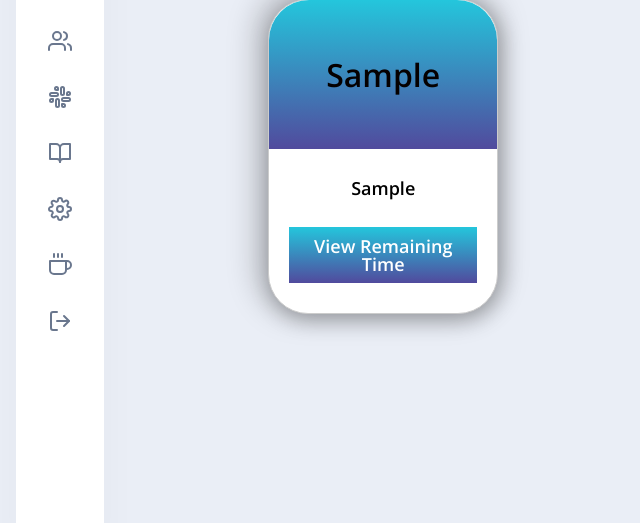
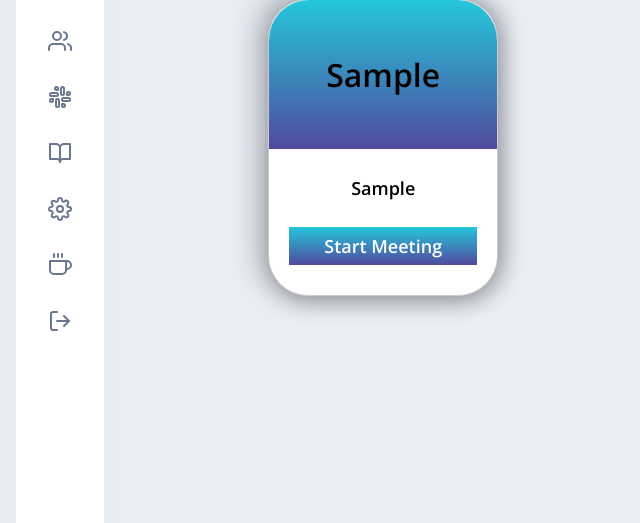
Before and after one commit to AbijithPrasanthan/Collaborative-Learning-Platform, a Django app: page / in a window 1280 px wide; the page is wider, and only the part inside the window is pictured. Shown: the part 187-710 px from the top of that part, without its empty margins (0-640 px from the left). Run offline with Django 4.2, Linux system fonts and the light colour scheme; a user stored in the database is signed in; tables that the repository leaves empty hold one stand-in row (values such as "Sample post"); some libraries are stand-ins or nearby versions.

Commit message:
added restrictions in joining meeting

```diff
--- a/templates/CLP/dashboard.html
+++ b/templates/CLP/dashboard.html
@@ -11,7 +11,7 @@
 
 <div class="cards-list" id='meet' >
     {% if content %} {% for d,val in data %} {% csrf_token %}
-    <div class="card" id="{{ val.slug }}" ondblclick="location.href='/CLP/meeting/{{ val.slug }}';" >
+    <div class="card card{{forloop.counter0}}" id="{{ val.slug }}" ondblclick="location.href='/CLP/meeting/{{ val.slug }}';" >
         <div class="card-header " id="card-header ">
             <h1>{{ val.topic }}</h1>
         </div>
@@ -19,7 +19,7 @@
             <p>
                 {{val.sub}}
             </p>
-            <a class="btn " id="demo{{forloop.counter0}}" onclick="counter('{{ d }}','demo{{forloop.counter0}}')">View Remaining Time </a>
+            <a class="btn " id="demo{{forloop.counter0}}" onclick="counter('{{ d }}','demo{{forloop.counter0}}', '.card{{forloop.counter0}}')"> </a>
         </div>
     </div>
     {% endfor %} {% else %}
@@ -47,8 +47,11 @@
 
 </div>
 {% endblock %} {% block js %}
-<script src="https://ajax.googleapis.com/ajax/libs/jquery/3.5.1/jquery.min.js"></script>
+<script src="https://ajax.googleapis.com/ajax/libs/jquery/3.5.1/jquery.min.js" type="text/javascript"></script>
 <script>
+
+
+
     $(".card").click(function() {
         var id = $(this).attr("id");
         $.ajax({
@@ -68,18 +71,18 @@
     })
 
 
-    function counter(date, ids){
+
+
+    function counter(date, ids, cd){
+        $(cd).css("pointer-events", "none");
+
     var countDownDate = new Date(date.slice(0,19)).getTime();
-
 // Update the count down every 1 second
     var x = setInterval(function() {
-
   // Get today's date and time
     var now = new Date().getTime();
-
   // Find the distance between now and the count down date
     var distance = countDownDate - now;
-
   // Time calculations for days, hours, minutes and seconds
     var days = Math.floor(distance / (1000 * 60 * 60 * 24));
     var hours = Math.floor((distance % (1000 * 60 * 60 * 24)) / (1000 * 60 * 60));
@@ -93,10 +96,22 @@
     // If the count down is over, write some text
     if (distance < 0) {
       clearInterval(x);
-      document.getElementById(ids).innerHTML = "EXPIRED";
+      document.getElementById(ids).innerHTML = "Start Meeting";
+        $(cd).css("pointer-events", "auto");
+
     }
   }, 1000);
 }
+
+document.addEventListener(
+ 'load', function(event) {
+  a = document.getElementsByClassName('btn');
+  for (let i = 0; i < a.length; i++){
+    document.getElementsByClassName('btn')[i].click();
+  }
+ },
+ true//capturing phase!!
+);
 </script>
 
 {% endblock %}
```
